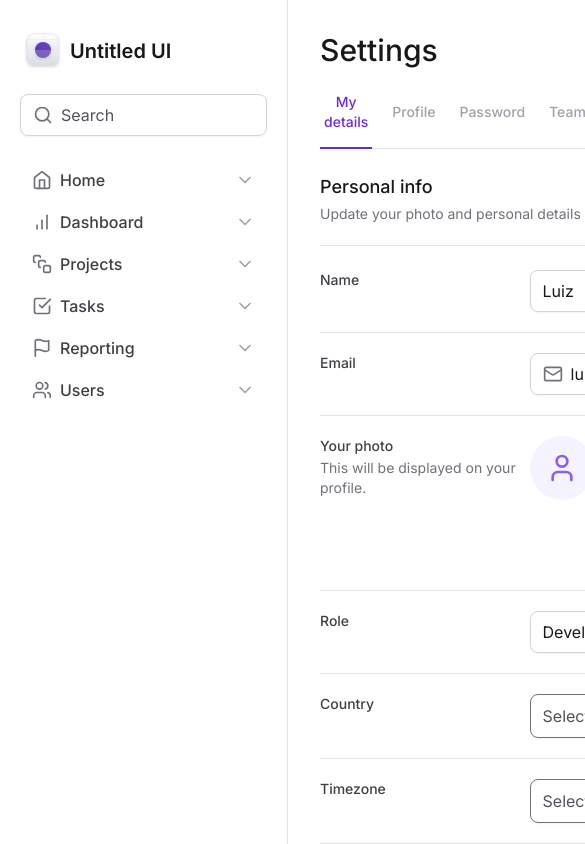
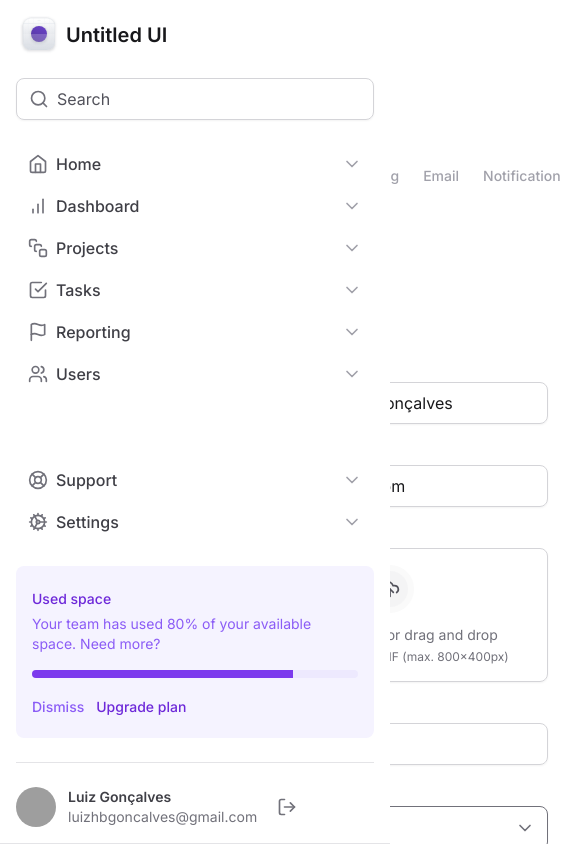
Before and after one commit to luiz21goncalves/ignite-tailwind, a Next.js app: page / in a window 390 px wide. Shown: the top 844 px of the page, 585 px wide, since content can reach past the window. Built offline with nearby package versions, Linux system fonts and the light colour scheme; grey boxes are pictures that could not be loaded.

Commit message:
feat: add resposive styles in the sidebar component

```diff
--- a/src/app/layout.tsx
+++ b/src/app/layout.tsx
@@ -21,7 +21,9 @@
       <body className={inter.className}>
         <div className="grid min-h-screen grid-cols-app">
           <Sidebar />
-          <main className="px-8 pb-12 pt-8">{children}</main>
+          <main className="px-4 pb-12 pt-24 lg:col-start-2 lg:px-8 lg:pb-12 lg:pt-8">
+            {children}
+          </main>
         </div>
       </body>
     </html>
--- a/src/components/Sidebar/index.tsx
+++ b/src/components/Sidebar/index.tsx
@@ -8,7 +8,7 @@
 
 export function Sidebar() {
   return (
-    <aside className="flex flex-col gap-6 border-r border-zinc-200 px-5 py-8">
+    <aside className="fixed inset-0 z-20 flex h-screen flex-col gap-6 border-b border-zinc-200 bg-white p-4 lg:right-auto lg:w-80 lg:border-r lg:px-5 lg:py-8">
       <Logo />
 
       <Input.Root>
```
